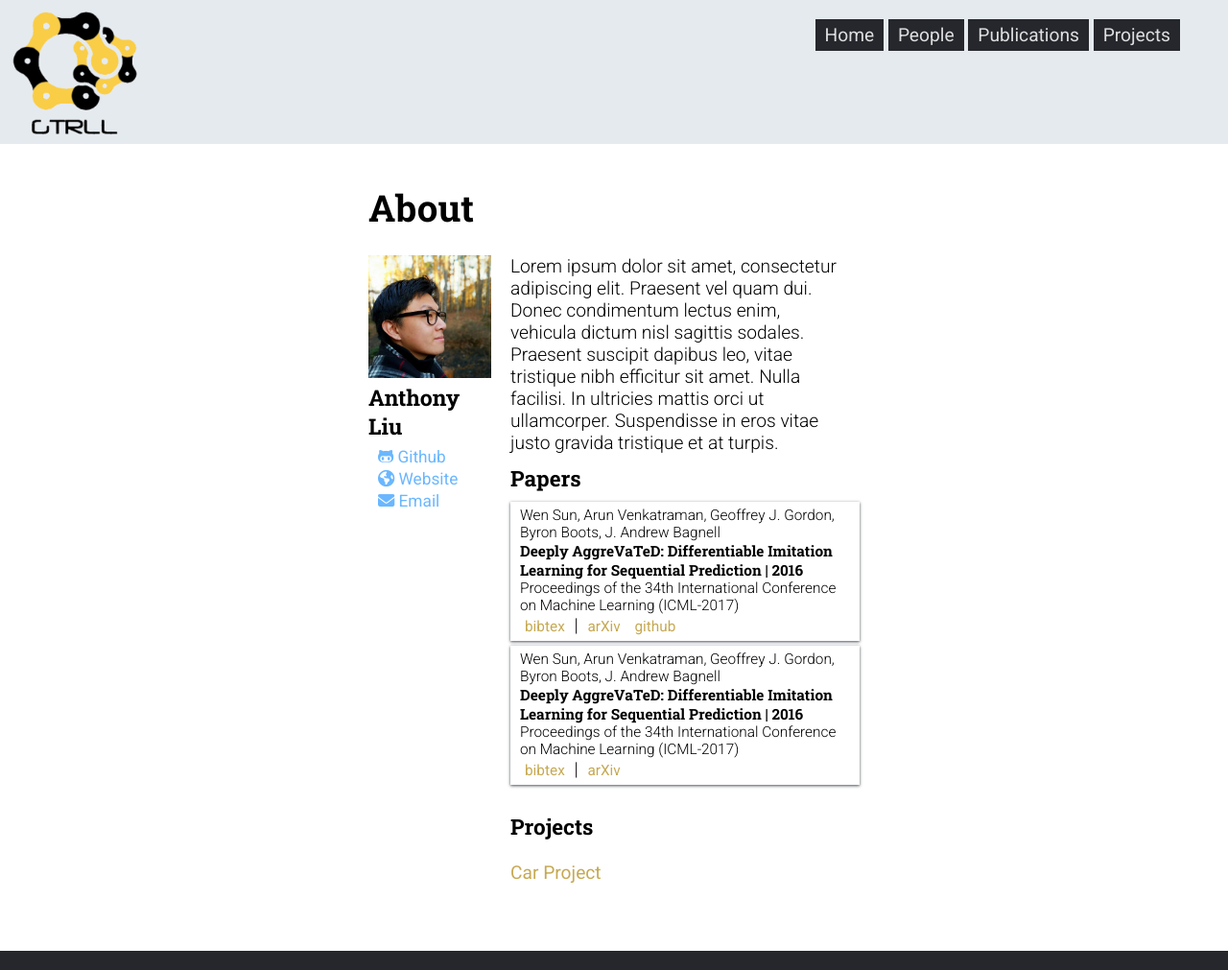
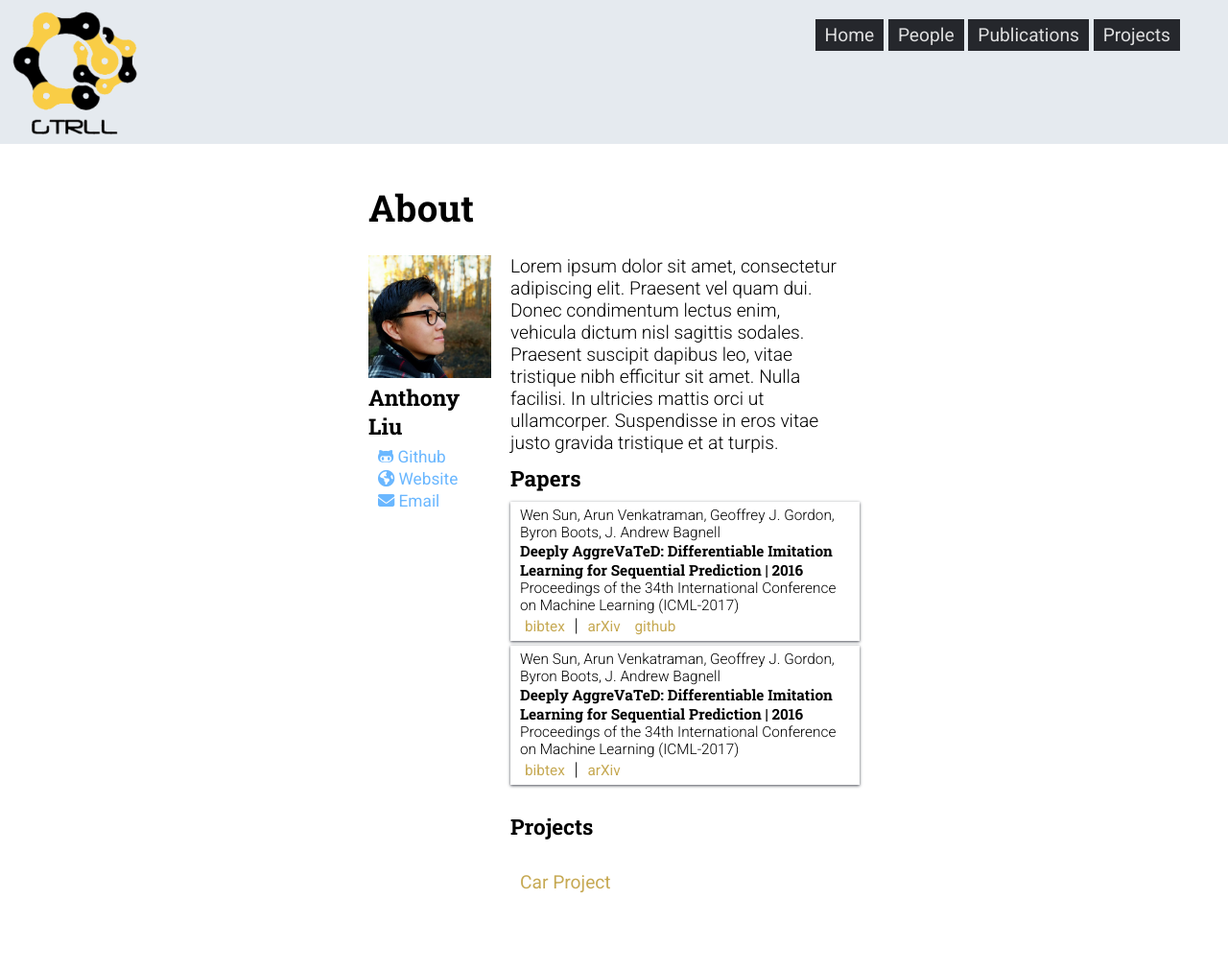
Before and after one commit to AJLiu/rll-site, a Jekyll site: the page built from _people/anthony.md, in a window 1280 px wide. Shown: the whole page at 96% size. Built offline with Jekyll 4.4.1, drawn with Linux system fonts in a browser that asks for light colours; nearby versions of some CDN libraries.

Commit message:
left aligned body text, padded images, centered proj members

```diff
--- a/_sass/_projects.scss
+++ b/_sass/_projects.scss
@@ -6,7 +6,7 @@
     li {
         list-style: none;
         text-align: center;
-
+        padding: 10px;
         p {
             margin-top: 0;
         }
@@ -14,18 +14,16 @@
     img {
         width: 200px;
         height: 200px;
+        object-fit: cover;
     }
     h2 {
         margin: 5px;
     }
+    h6 {
+        text-align: center;
+    }
     a {
         text-decoration: none;
-    }
-    a:visited {
-        color: $color-text-dark;
-    }
-    p {
-        text-align: center;
     }
     .mediaflex {
         justify-content: center;
```
